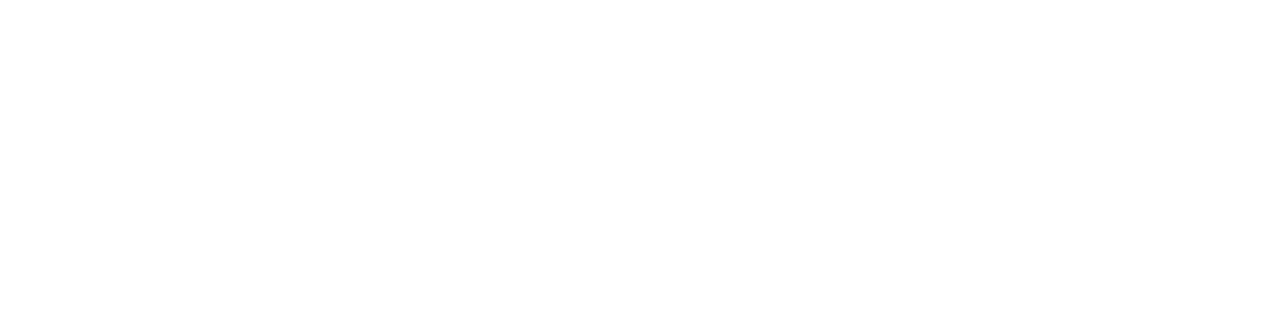
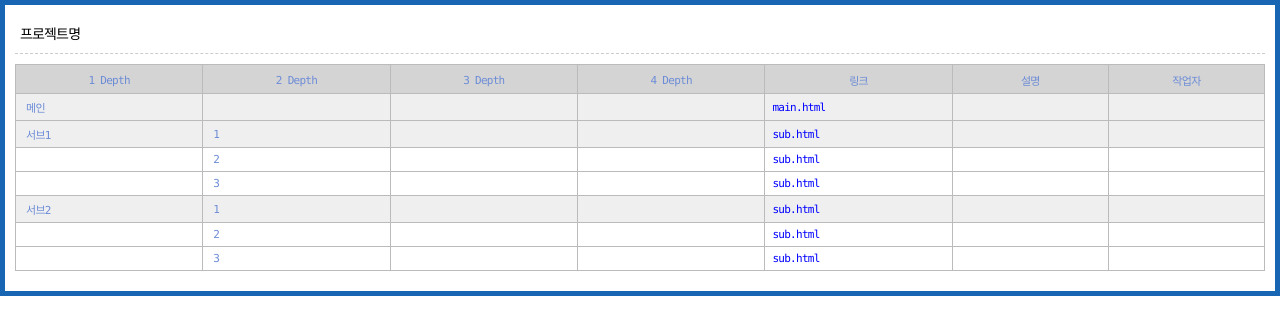
Before and after one commit to notedly/gulp-default-project, a website: page html/index.html in a window 1280 px wide. Drawn offline with nearby package versions, Linux system fonts and the light colour scheme; files that its build step writes are made by us from their sources.

Commit message:
html list 생성

```diff
--- a/html/index.html
+++ b/html/index.html
@@ -6,7 +6,127 @@
 	<meta name="viewport" content="width=device-width, initial-scale=1, minimum-scale=1, maximum-scale=1, user-scalable=no">
 	<link rel="stylesheet" href="./css/style.css">
 	<script src = './js/main.js'></script>
+	<style type="text/css">
+	* {margin:0; padding:0}
+	html, body {color:#6773a9; font-size:12px; font-family:consolas, Dutum, "돋움", vardana}
+	div.wrap {border:5px solid #1865b3; padding:10px;}
+	.folder {color:#ff2e81; font-weight:bold}
+	table {margin:0; padding:0; table-layout:fixed; width: 100%; border:1px solid #eee;  border-collapse: collapse;}
+	tr {background:#ffffff}
+	th {padding:7px 0 5px 0; color:#6c8cd7; font-size:11px; text-align:center; background:#d4d4d4; border:1px solid #bbb;}
+	td {padding:5px 10px; color:#6c8cd7; font-size:11px;text-align:left; border:1px solid #bbb;}
+	table td.depthTitle {color:#777777; font-weight:bold; font-size:11px; text-align:left; padding-left:10px}
+	table td.etc {color:#393939; text-align:left; padding-left:5px;}
+	table td.link{text-align:left; padding-left:7px; color:blue;}
+	table td.link a {color:blue;}
+	table tr:hover{background-color:#d4d4d4;}
+	h2.title {padding:10px 0 15px 0; color:#000000; margin-bottom:8px; font-size:14px; text-align:center}
+	p.pageLink {margin:20px 0 10px 0; color:#0019a9;  font-size:11px}
+	a {color:#838383; text-decoration:none}
+	a:hover {color:#919191; text-decoration:underline}
+	dl.list dt {border-bottom: 1px dashed #ccc; font-size: 14px; line-height: 2em; padding: 5px; color: #000; overflow: hidden;}
+	dl.list dt button {padding: 2px 5px; margin-left: 20px; width: 180px; cursor: pointer; display: block; float: right; font-family:Dutum, "돋움", vardana}
+	dl.list dt span {font-weight: bold; color: #6c8cd7}
+	dl.list dd {padding:10px 0;}
+	.menu_line td {background:#efefef;}
+	.delete {text-decoration:line-through; color:red; font-weight:bold;}
+	.delete a{font-weight:normal; color:red !important;}
+	.ing td{background:#FFFBC8 ;}
+	.del td{background:#FF8606;}
+	.end td {background:#ffeaea;}
+	.wait td{background-color: #c8e9ec;}
+	</style>
 </head>
 <body>
+	 <div class="wrap">
+			<dl class="list">
+				 <dt>프로젝트명</dt>
+				 <dd>
+						<table width="1200" border="0" cellpadding="5" cellspacing="1" bgcolor="#dedcdc" class="tbl">
+							 <colgroup>
+									<col style="width:15%" />
+									<col style="width:15%" />
+									<col style="width:15%" />
+									<col style="width:15%" />
+									<col style="width:15%" />
+									<col style="width:auto" />
+									<col style="width:auto" />
+							 </colgroup>
+							 <tr>
+									<th>1 Depth</th>
+									<th>2 Depth</th>
+									<th>3 Depth</th>
+									<th>4 Depth</th>
+									<th>링크</th>
+									<th>설명</th>
+									<th>작업자</th>
+							 </tr>
+							<tr class="menu_line">
+									<td>메인</td>
+									<td></td>
+									<td></td>
+									<td></td>
+									<td class="link"><a href="main.html" target="_blank">main.html</a></td>
+									<td class="etc"></td>
+									<td></td>
+							 </tr>
+							 <tr class="menu_line">
+									<td>서브1</td>
+									<td>1</td>
+									<td></td>
+									<td></td>
+									<td class="link"><a href="sub_temp.html" target="_blank">sub.html</a></td>
+									<td class="etc"></td>
+									<td></td>
+							 </tr>
+							 <tr class="">
+									<td></td>
+									<td>2</td>
+									<td></td>
+									<td></td>
+									<td class="link"><a href="sub_temp.html" target="_blank">sub.html</a></td>
+									<td class="etc"></td>
+									<td></td>
+							 </tr>
+							 <tr class="">
+									<td></td>
+									<td>3</td>
+									<td></td>
+									<td></td>
+									<td class="link"><a href="sub_temp.html" target="_blank">sub.html</a></td>
+									<td class="etc"></td>
+									<td></td>
+							 </tr>
+							 <tr class="menu_line">
+									<td>서브2</td>
+									<td>1</td>
+									<td></td>
+									<td></td>
+									<td class="link"><a href="sub_temp.html" target="_blank">sub.html</a></td>
+									<td class="etc"></td>
+									<td></td>
+							 </tr>
+							 <tr class="">
+									<td></td>
+									<td>2</td>
+									<td></td>
+									<td></td>
+									<td class="link"><a href="sub_temp.html" target="_blank">sub.html</a></td>
+									<td class="etc"></td>
+									<td></td>
+							 </tr>
+							 <tr class="">
+									<td></td>
+									<td>3</td>
+									<td></td>
+									<td></td>
+									<td class="link"><a href="sub_temp.html" target="_blank">sub.html</a></td>
+									<td class="etc"></td>
+									<td></td>
+							 </tr>
+						</table>
+				 </dd>
+			</dl>
+	 </div>
 </body>
 </html>
```
